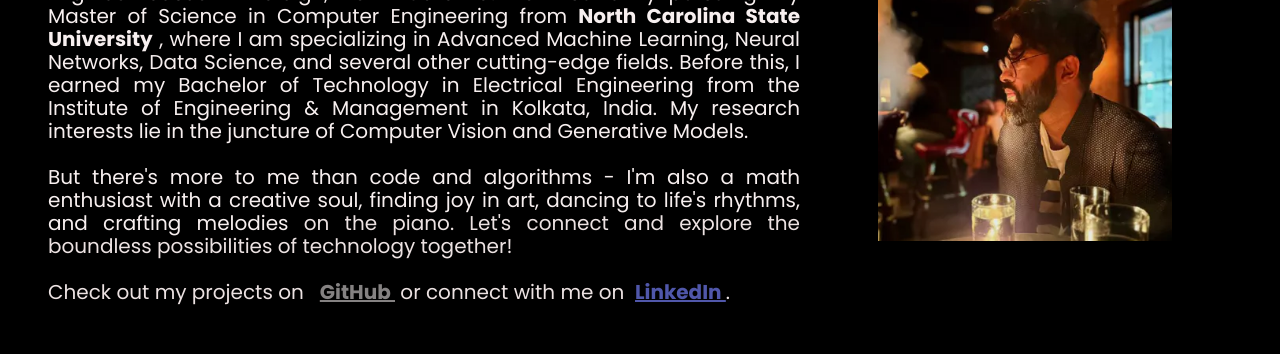
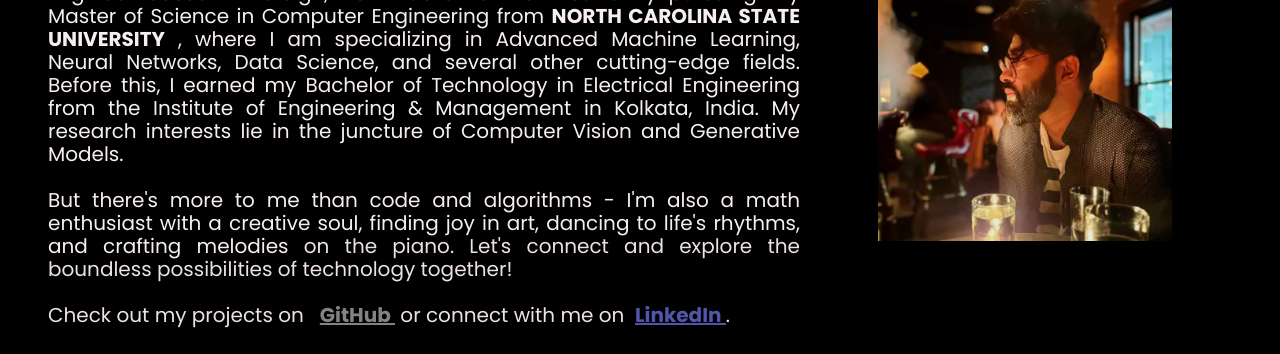
Before and after one commit to EziGo96/EziGo96.github.io, a website built with Parcel: page index.html in a window 1280 px wide. Shown: the part 746-1100 px from the top of the page. Built offline with nearby package versions, Linux system fonts and the light colour scheme.

Commit message:
Update index.html

```diff
--- a/index.html
+++ b/index.html
@@ -110,7 +110,7 @@
               North Carolina. I am currently pursuing my Master of Science in
               Computer Engineering from
             </span>
-            <span class="home-text05">North Carolina State University</span>
+            <span class="home-text05">NORTH CAROLINA STATE UNIVERSITY</span>
             <span class="home-text06">
               , where I am specializing in Advanced Machine Learning, Neural
               Networks, Data Science, and several other cutting-edge fields.
```
